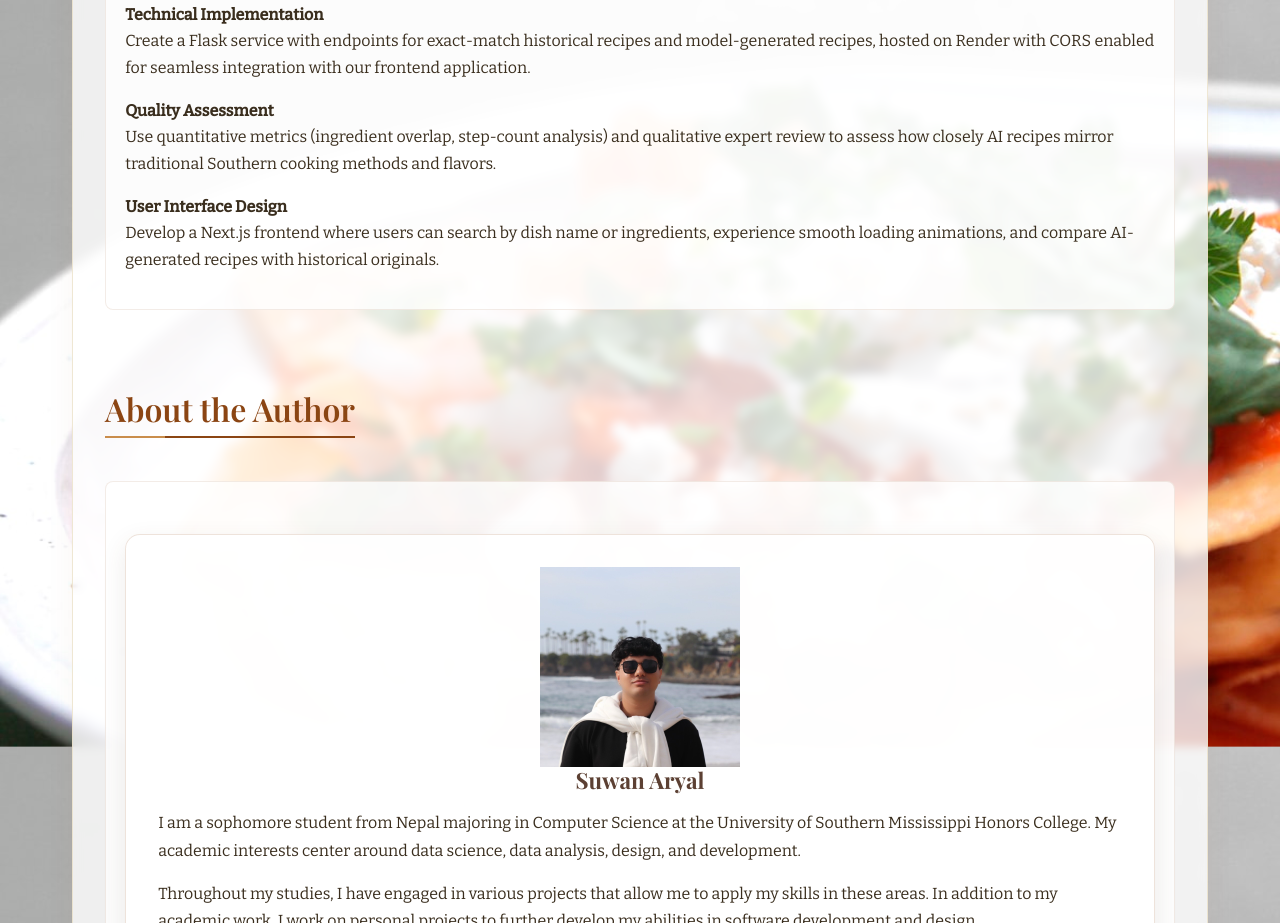
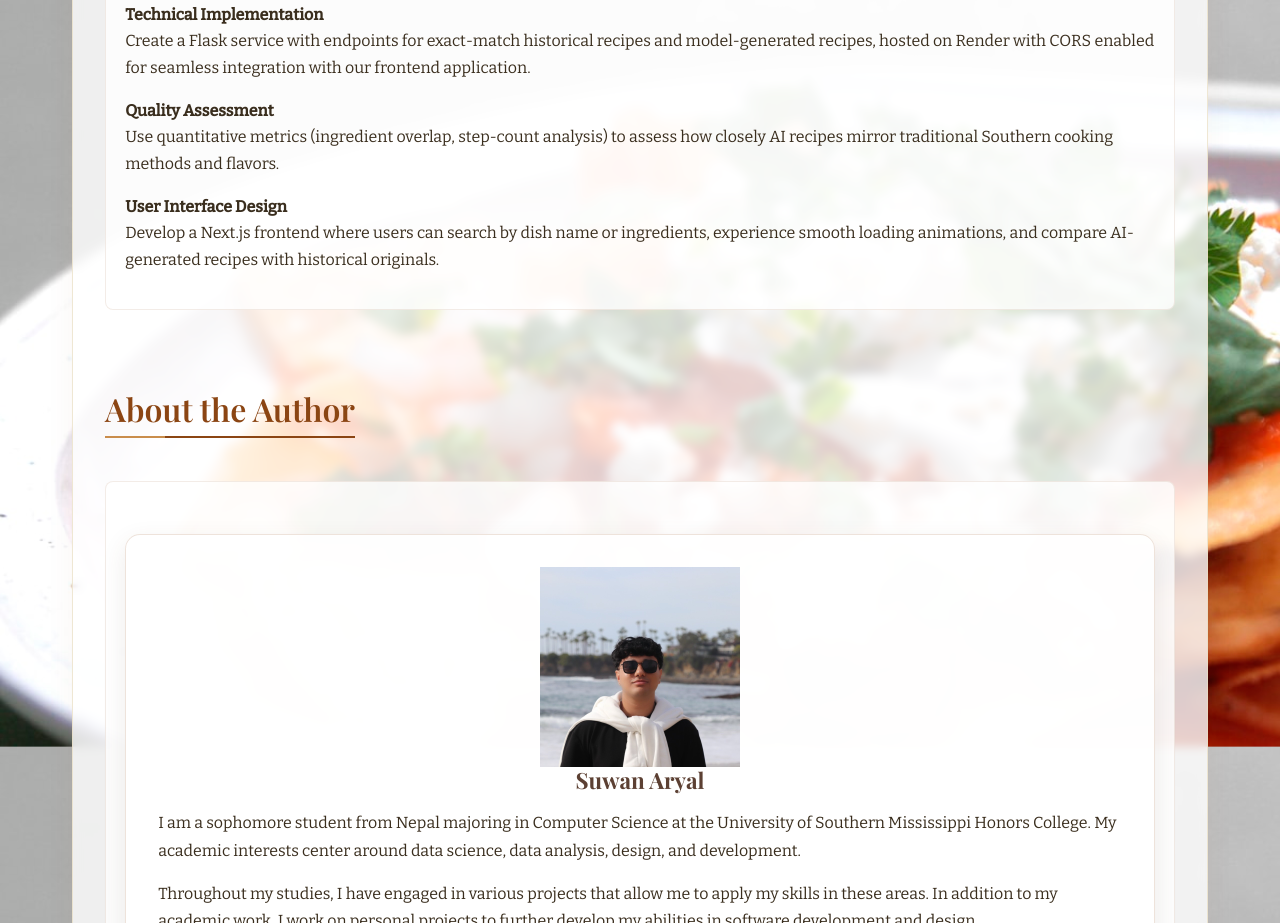
Before and after one commit to VelvetDragon/hon303-research-southai, a Next.js app: page /about in a window 1280 px wide. Shown: the part 960-1883 px from the top of the page. Built offline with nearby package versions, Linux system fonts and the light colour scheme.

Commit message:
minor fixes for deployment

```diff
--- a/pages/about.js
+++ b/pages/about.js
@@ -59,8 +59,7 @@ export default function About() {
           <div className={styles.contentSpacing}>
             <h4>Quality Assessment</h4>
             <p>
-              Use quantitative metrics (ingredient overlap, step‑count analysis) and qualitative
-              expert review to assess how closely AI recipes mirror traditional Southern cooking
+              Use quantitative metrics (ingredient overlap, step‑count analysis) to assess how closely AI recipes mirror traditional Southern cooking
               methods and flavors.
             </p>
           </div>
```
